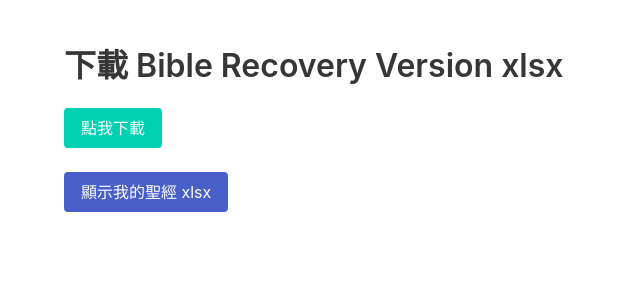
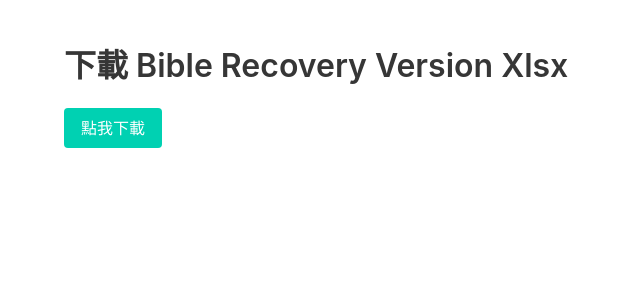
Before and after one commit to Dong-Han-wu/bible_recovery, a Flask app: page / in a window 1280 px wide. Shown: the top 300 px of the page, without its empty margins (0-640 px from the left). Run offline with Flask 3, Linux system fonts and the light colour scheme.

Commit message:
Update index.html

```diff
--- a/templates/index.html
+++ b/templates/index.html
@@ -1,19 +1,15 @@
 <!DOCTYPE html>
-<html lang="en">
+<html>
 <head>
-  <meta charset="UTF-8">
-  <meta name="viewport" content="width=device-width, initial-scale=1.0">
-  <title>下載 Bible Recovery Version xlsx</title>
-  <link rel="stylesheet" href="https://cdn.jsdelivr.net/npm/bulma@0.9.3/css/bulma.min.css">
+    <title>下載 bible recovery version xlsx</title>
+    <link rel="stylesheet" href="https://cdn.jsdelivr.net/npm/bulma@0.9.3/css/bulma.min.css">
 </head>
 <body>
-  <section class="section">
-    <div class="container">
-      <h1 class="title">下載 Bible Recovery Version xlsx</h1>
-      <a href="/download" class="button is-primary">點我下載</a>
-      <br><br>
-      <a href="/download" class="button is-link">顯示我的聖經 xlsx</a>
-    </div>
-  </section>
+    <section class="section">
+        <div class="container">
+            <h1 class="title">下載 Bible Recovery Version Xlsx</h1>
+            <a class="button is-primary" href="/download">點我下載</a>
+        </div>
+    </section>
 </body>
 </html>
```
